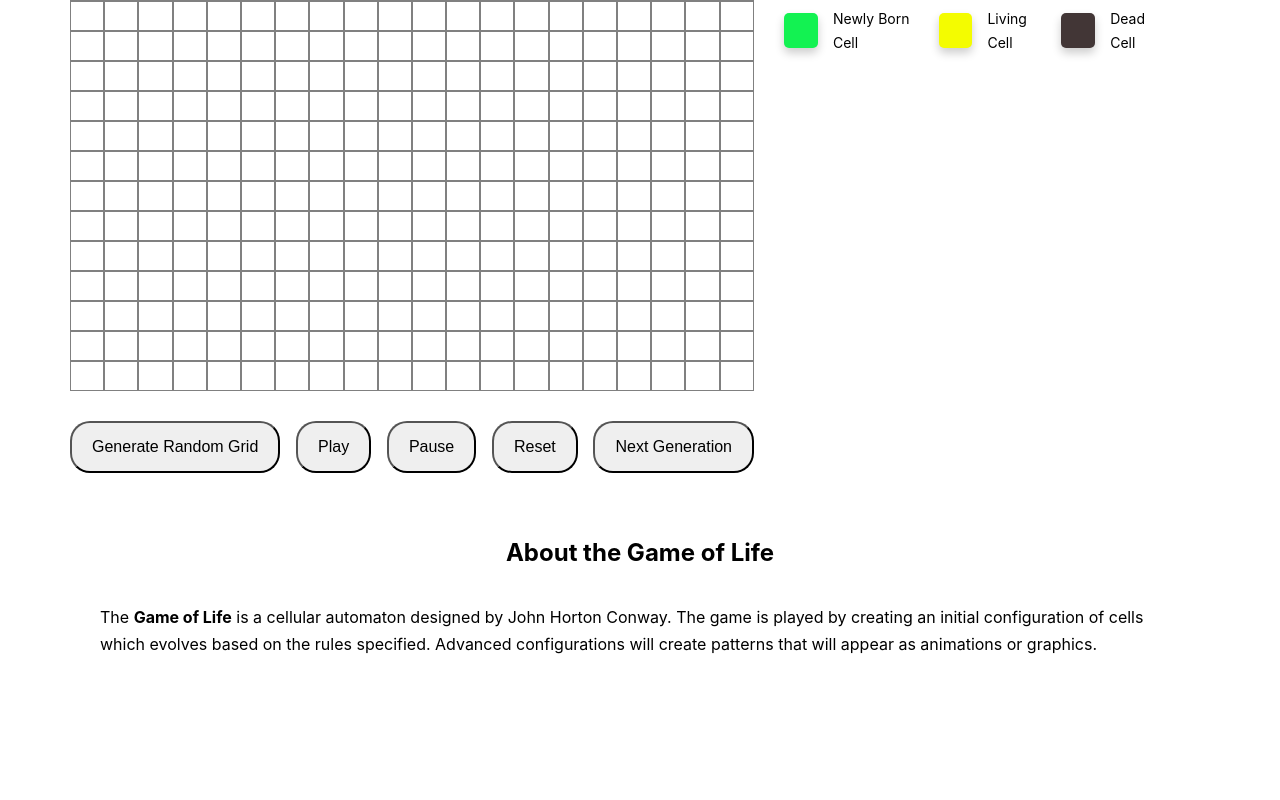
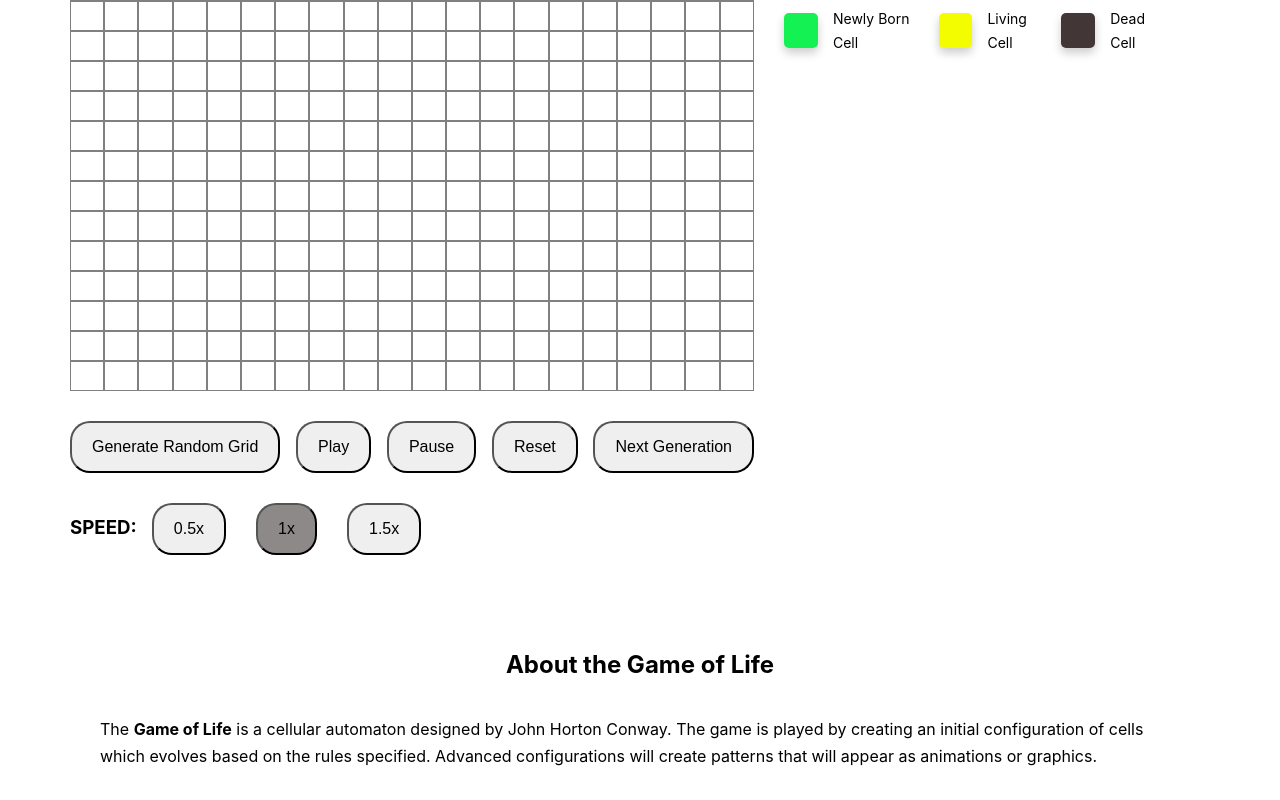
Before and after one commit to bloominstituteoftechnology/CS-Build-Week-1, a React (Create React App) app in the folder conways-life/: page / in a window 1280 px wide. Shown: the part 414-1214 px from the top of the page. Before the commit the page ends 1102 px from the top, so only its background shows below. Built offline with nearby package versions, Linux system fonts and the light colour scheme.

Commit message:
added option to modify the speed of the simulation

```diff
--- a/conways-life/src/App.js
+++ b/conways-life/src/App.js
@@ -10,7 +10,8 @@ class App extends Component {
       totalCells: 400,
       grid: [],
       isClickable: true,
-      currGen: 0 // current generation of cells
+      currGen: 0, // current generation of cells
+      speed: 1500 // in milliseconds
     };
   }
 
@@ -180,7 +181,7 @@ class App extends Component {
 
   playSimulation = event => {
     event.preventDefault();
-    this.intervalId = setInterval(this.calculateNextGen, 1500);
+    this.intervalId = setInterval(this.calculateNextGen, this.state.speed);
   };
 
   pauseSimulation = event => {
@@ -211,6 +212,20 @@ class App extends Component {
       isClickable: true
     });
   };
+
+  speedToggleHandler = event => {
+    if (this.intervalId != null) {
+      clearInterval(this.intervalId);
+      this.intervalId = setInterval(this.calculateNextGen, event.target.value);
+      this.setState({ speed: event.target.value });
+    } else {
+      this.setState({ speed: event.target.value });
+    }
+  };
+
+  componentWillUnmount() {
+    clearInterval(this.intervalId);
+  }
 
   render() {
     return (
@@ -259,6 +274,33 @@ class App extends Component {
               >
                 Next Generation
               </button>
+              <div className="speed-btns">
+                <h3>SPEED: </h3>
+                <button
+                  type="button"
+                  value={2250}
+                  className={this.state.speed === 2250 ? 'speed-active' : ''}
+                  onClick={this.speedToggleHandler}
+                >
+                  0.5x
+                </button>
+                <button
+                  type="button"
+                  value={1500}
+                  className={this.state.speed === 1500 ? 'speed-active' : ''}
+                  onClick={this.speedToggleHandler}
+                >
+                  1x
+                </button>
+                <button
+                  type="button"
+                  value={750}
+                  className={this.state.speed === 750 ? 'speed-active' : ''}
+                  onClick={this.speedToggleHandler}
+                >
+                  1.5x
+                </button>
+              </div>
             </div>
           </div>
           <div className="info-view">
--- a/conways-life/src/App.scss
+++ b/conways-life/src/App.scss
@@ -46,6 +46,7 @@ body {
     .btns {
       display: flex;
       justify-content: space-between;
+      flex-flow: row wrap;
       width: 100%;
       padding: 3rem 0;
 
@@ -63,6 +64,23 @@ body {
         &:focus {
           outline: none;
           box-shadow: 0 0.5rem 1rem rgba(0, 0, 0, 0.2);
+        }
+      }
+
+      .speed-btns {
+        width: 100%;
+        padding: 3rem 0;
+
+        h3 {
+          display: inline-block;
+        }
+
+        button {
+          margin: 0 1.5rem;
+        }
+
+        .speed-active {
+          background-color: #8e8989;
         }
       }
     }
--- a/conways-life/src/components/cell.scss
+++ b/conways-life/src/components/cell.scss
@@ -1,7 +1,7 @@
 .cell {
   border: 1px solid gray;
   width: 5%;
-  height: 30px;
+  height: 3rem;
 
   transition: all 0.3s;
 }
```
